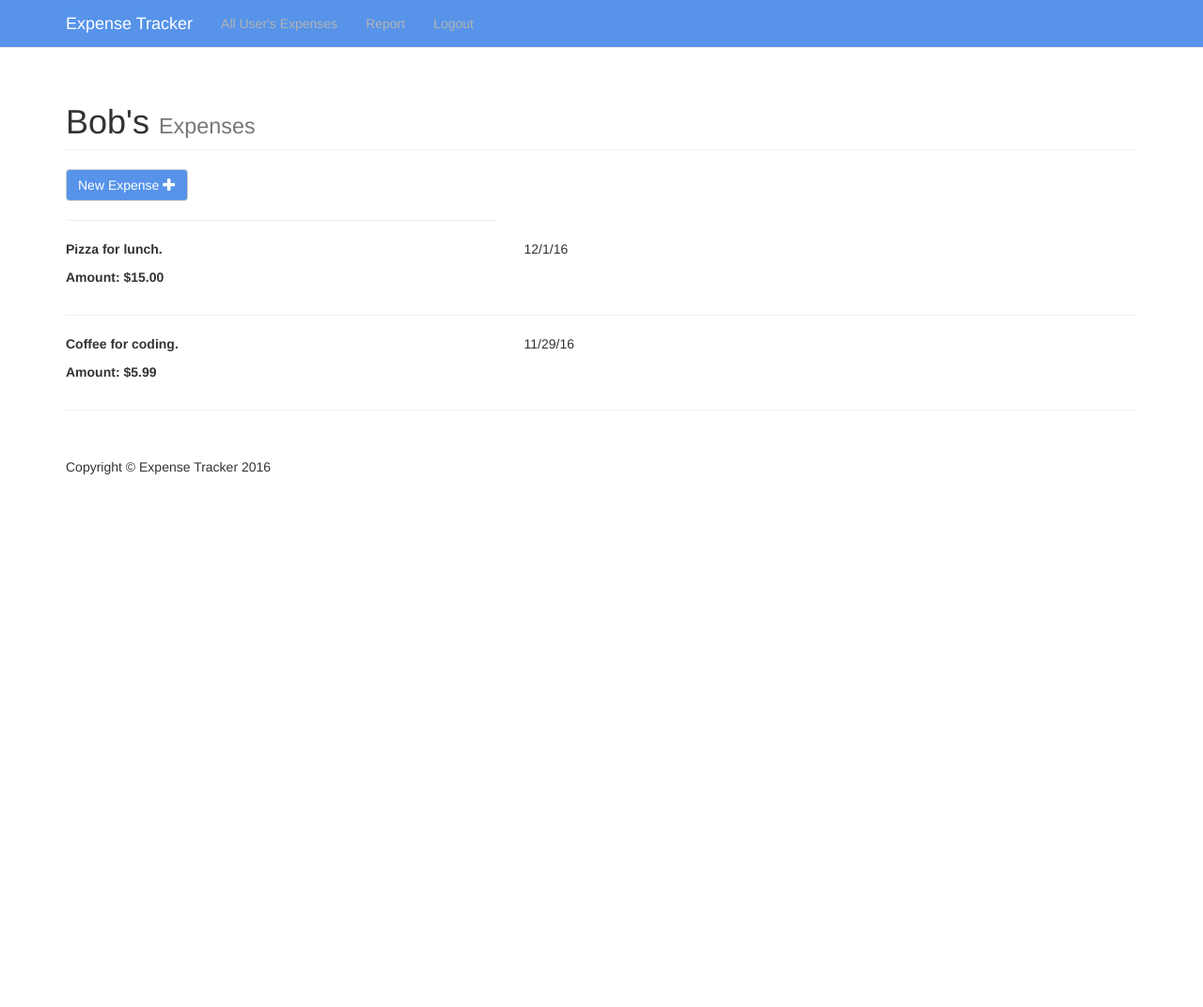
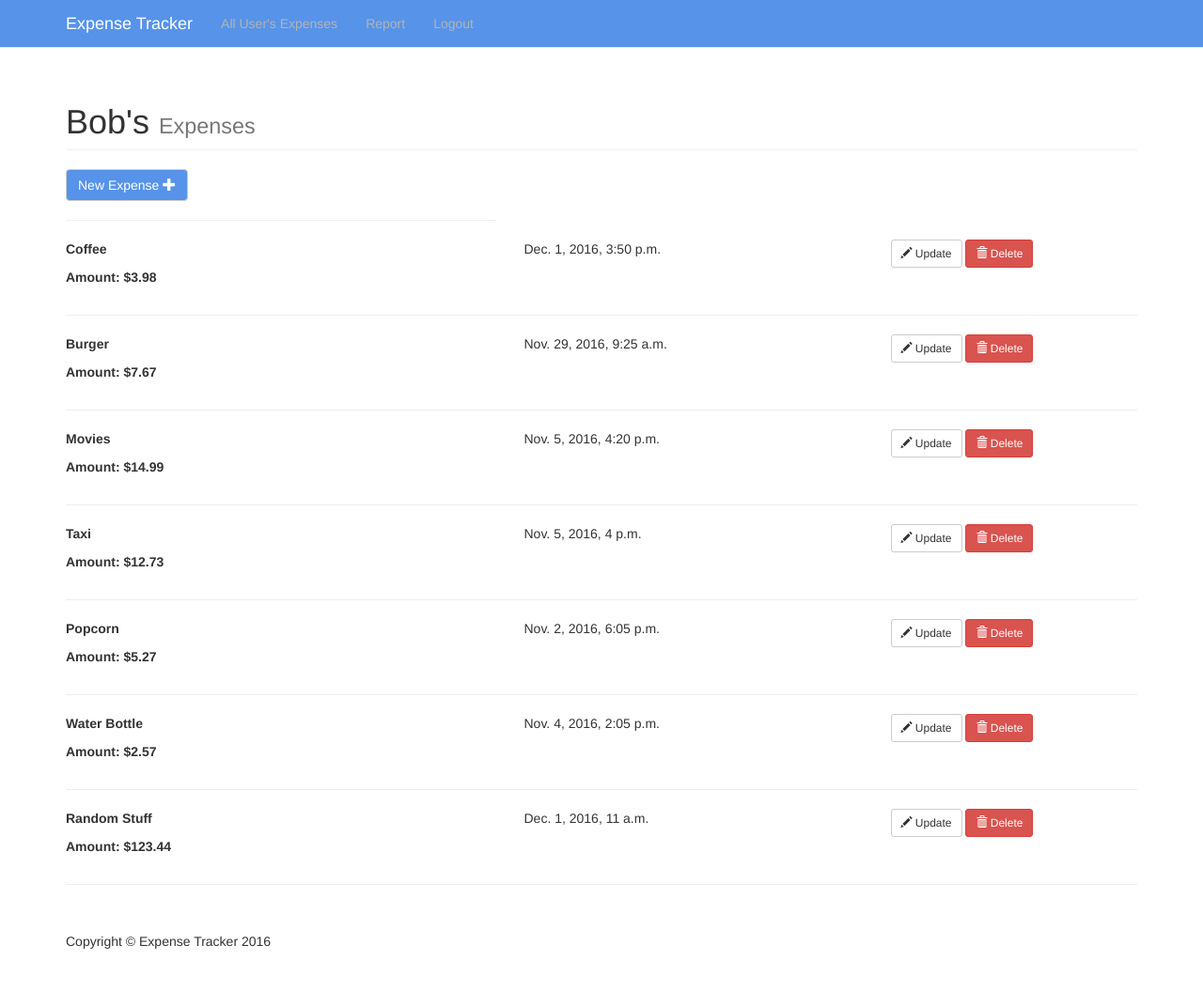
Before and after one commit to yusuf-musleh/Expense-Tracker, a Django app: page / in a window 1280 px wide. Shown: the whole page at 94% size. Before the commit the page ends 505 px from the top, so only its background shows below. Run offline with Django 3.2, Linux system fonts and the light colour scheme; a user stored in the database is signed in; data comes from the database, SQL or seed files in the repository; both versions use the stored data as it was after the commit; some libraries are stand-ins or nearby versions.

Commit message:
Added create/delete expense functionality.

```diff
--- a/expense_tracker/tracker/models.py
+++ b/expense_tracker/tracker/models.py
@@ -12,4 +12,4 @@ class Expense(models.Model):
 	description = models.TextField()
 
 	def __unicode__(self):
-		return self.amount + " spent on " + self.description + " by " +  self.owner
+		return "$" + str(self.amount) + " spent on " + self.description + " by " +  self.owner.username
--- /dev/null
+++ b/expense_tracker/tracker/static/tracker/js/script.js
@@ -0,0 +1,99 @@
+function submit_new_expense_form(url, csrf) {
+
+	var expense_description = $('#expense_description').val().trim();
+	var expense_amount = $('#expense_amount').val().trim();
+	var expense_date_time = $('#expense_date_time').val().trim();
+
+	$.post(url,
+		{
+			csrfmiddlewaretoken: csrf,
+			expense_description: expense_description,
+			expense_amount: expense_amount,
+			expense_date_time: expense_date_time
+
+		},
+		function(data) {
+			data = JSON.parse(data);
+			if (data['status'] == 'success'){
+				sucess_date = data['readable_date'].replace('PM', 'p.m.').replace('AM', 'a.m.');
+				$('#new_expense_modal').modal('hide');
+				$('#newExpenseForm')[0].reset();
+
+				var new_expense_html = "<div id=\"expense" + data['new_id'] + "\" class=\"row\">\
+	                <div class=\"col-md-5\">\
+		                <p style=\"font-weight: bold\">" + expense_description + "</p>\
+	                    <p style=\"font-weight: bold\">Amount: $" + expense_amount + "</p>\
+	                </div>\
+	                <div class=\"col-md-4\">" + sucess_date + "</div>\
+                	<div class=\"col-md-2\">\
+	                <button type=\"button\" class=\"btn btn-default btn-sm\">\
+	  				<span class=\"glyphicon glyphicon-pencil\" aria-hidden=\"true\"></span> Update\
+					</button>\
+	                <button type=\"button\" onclick=\"delete_expense('/delete_expense/', 'expense" + data['new_id'] + "', '" + csrf + "')\" class=\"btn btn-danger btn-sm\">\
+	  				<span class=\"glyphicon glyphicon-trash\" aria-hidden=\"true\"></span> Delete\
+					</button>\
+				</div>\
+	            </div>\
+	            <hr id=\"expense" + data['new_id'] + "hr\">"
+
+	            if ($('#expenses_div').children().size() == 0){
+	            	$( "#no_expense_div" ).remove();
+	            }
+
+				$('#expenses_div').append( new_expense_html );
+
+
+			}
+			else{
+				console.log(data[1]);
+			}
+
+		});
+
+	return false;
+}
+
+function delete_expense(url, expense_div_id, csrf) {
+	expense_id = expense_div_id.replace('expense', '');
+
+	$.post(url,
+		{
+			csrfmiddlewaretoken: csrf,
+			expense_id: expense_id
+
+		},
+		function(data) {
+			if (data == "success"){
+				$("#" + expense_div_id).remove();
+				$("#" + expense_div_id + 'hr').remove();
+
+				// data = data.replace("success", "").replace('PM', 'p.m.').replace('AM', 'a.m.');
+				// $('#new_expense_modal').modal('hide');
+				// $('#newExpenseForm')[0].reset();
+
+				// var new_expense_html = "<div class=\"row\">\
+	   //              <div class=\"col-md-5\">\
+		  //               <p style=\"font-weight: bold\">" + expense_description + "</p>\
+	   //                  <p style=\"font-weight: bold\">Amount: $" + expense_amount + "</p>\
+	   //              </div>\
+	   //              <div class=\"col-md-4\">" + data + "</div>\
+	   //          </div>\
+	   //          <hr>"
+
+	   //          if ($('#expenses_div').children().size() == 0){
+	   //          	$( "#no_expense_div" ).remove();
+	   //          }
+
+				// $('#expenses_div').append( new_expense_html );
+
+
+			}
+			else{
+				console.log(data);
+			}
+
+		});
+
+	return false;
+
+}
--- a/expense_tracker/tracker/templates/tracker/expenses.html
+++ b/expense_tracker/tracker/templates/tracker/expenses.html
@@ -85,7 +85,7 @@
         {% if expenses %}
         <div id="expenses_div">
             {% for expense in expenses %}
-            <div class="row">
+            <div id="expense{{expense.id}}" class="row">
 
                 <div class="col-md-5">
 	                <p style="font-weight: bold">{{ expense.description }}</p>
@@ -93,53 +93,33 @@
                 </div>
                 <div class="col-md-4">
                 	{{ expense.date_time }}
+ 					<!-- HAVE TIME ZONE THING HERE -->
+                </div>
 
- 					<!-- HAVE TIME ZONE THING HERE -->
-
-                </div>
+                <div class="col-md-2">
+	                <button type="button" class="btn btn-default btn-sm">
+	  				<span class="glyphicon glyphicon-pencil" aria-hidden="true"></span> Update
+					</button>
+	                <button type="button" onclick="delete_expense({% url 'delete_expense' %}, 'expense{{expense.id}}', '{{ csrf_token }}')" class="btn btn-danger btn-sm">
+	  				<span class="glyphicon glyphicon-trash" aria-hidden="true"></span> Delete
+					</button>
+				</div>
             </div>
-            <hr>
+            <hr id="expense{{expense.id}}hr">
             {% endfor %}
         </div>
 
         {% else %}
-        <div class="row">
+
+        <div id="expenses_div">
+        </div>
+        <div id='no_expense_div' class="row">
             <div class="col-md-5">
                 <h3>You have no expenses to track!</h3>
             </div>
         </div>
 
         {% endif %}
-
-        <!-- Pagination -->
-<!--         <div class="row text-center">
-            <div class="col-lg-12">
-                <ul class="pagination">
-                    <li>
-                        <a href="#">&laquo;</a>
-                    </li>
-                    <li class="active">
-                        <a href="#">1</a>
-                    </li>
-                    <li>
-                        <a href="#">2</a>
-                    </li>
-                    <li>
-                        <a href="#">3</a>
-                    </li>
-                    <li>
-                        <a href="#">4</a>
-                    </li>
-                    <li>
-                        <a href="#">5</a>
-                    </li>
-                    <li>
-                        <a href="#">&raquo;</a>
-                    </li>
-                </ul>
-            </div>
-        </div> -->
-        <!-- /.row -->
 
         {% else %}
             <h3>Please Login First!</h3>
@@ -162,6 +142,8 @@
 
     <!-- jQuery -->
     <script src="{% static 'tracker/js/jquery.js' %}"></script>
+    <!-- Expense Script -->
+    <script src="{% static 'tracker/js/script.js' %}"></script>
     <!-- Bootstrap Core JavaScript -->
     <script src="{% static 'tracker/js/bootstrap.min.js' %}"></script>
 	<!-- jQuery date formatter -->
@@ -198,12 +180,12 @@
                 <!-- Modal Body -->
                 <div class="modal-body">
 
-                    <form role="form" id='newExpenseForm' method="post" action="#" onSubmit="return submit_new_expense_form({% url 'new_expense' %}, '{{ csrf_token }}', '{{ page.id_num }}')">
+                    <form role="form" id='newExpenseForm' method="post" action="#" onSubmit="return submit_new_expense_form({% url 'create_new_expense' %}, '{{ csrf_token }}')">
                         {% csrf_token %}
-                        <div id='new_post_error'>
+                        <div id='new_expense_error'>
                         </div>
                       <div class="form-group">
-                        <label for="expense_description">Expense Description</label>
+                        <label for="expense_description">Description</label>
                           <input type="text" class="form-control"
                           id="expense_description" placeholder="Pizza for Dinner :D" required />
                       </div>
@@ -213,19 +195,16 @@
 					  <label for="expense_amount">Amount</label>
 					  	<div class="input-group">
 						  <span class="input-group-addon">$</span>
-						  <input type="number" step="0.01" min="0" placeholder="9.99" class="form-control" aria-label="Amount in US Dollars">
+						  <input type="number" step="0.01" min="0" placeholder="9.99" class="form-control" id="expense_amount" aria-label="Amount in US Dollars" required>
 						</div>
 					  </div>
 
 
 
-
-
-
 			  		<div class="form-group">
-				  		<label for="expense_date_time">Expense Description</label>
+				  		<label for="expense_date_time">Date & Time</label>
 				  		<br>
-						<input id="expense_date_time" type="text" name="date" value="">
+						<input class="form-control" id="expense_date_time" type="text" name="date" value="">
 						<script type="text/javascript">
 							$(function(){
 								$('*[name=date]').appendDtpicker({
@@ -234,10 +213,6 @@
 							});
 						</script>
 					</div>
-
-
-
-
 
 
                         <br>
--- a/expense_tracker/tracker/urls.py
+++ b/expense_tracker/tracker/urls.py
@@ -5,10 +5,13 @@ from . import views
 urlpatterns = [
 	url(r'^$', views.index, name='index'),
 
+	# Authentication
 	url(r'^signin/', views.signin, name='signin'),
 	url(r'^login/', views.login, name='login'),
 	url(r'^logout/', views.logout, name='logout'),
 
-	url(r'^new_expense/', views.new_expense, name='new_expense'),
+	# CRUD Actions
+	url(r'^create_new_expense/', views.create_new_expense, name='create_new_expense'),
+	url(r'^delete_expense/', views.delete_expense, name='delete_expense'),
 
 ]
--- a/expense_tracker/tracker/views.py
+++ b/expense_tracker/tracker/views.py
@@ -2,11 +2,18 @@ from django.shortcuts import render, HttpResponse, HttpResponseRedirect
 from django.contrib.auth.decorators import login_required
 from django.contrib.auth import authenticate, login as auth_login, logout as auth_logout
 
+from tracker.models import Expense
+
+from datetime import datetime
+
+import json
 
 @login_required(login_url='/signin/')
 def index(request):
 	context = {}
-	context['expenses'] = [{'date_time': '12/1/16', 'amount': '15.00', 'description': 'Pizza for lunch.'}, {'date_time': '11/29/16', 'amount': '5.99', 'description': 'Coffee for coding.'}]
+	user_expenses = Expense.objects.filter(owner=request.user)
+	context['expenses'] = user_expenses
+	# context['expenses'] = [{'date_time': '12/1/16', 'amount': '15.00', 'description': 'Pizza for lunch.'}, {'date_time': '11/29/16', 'amount': '5.99', 'description': 'Coffee for coding.'}]
 	return render(request, 'tracker/expenses.html', context)
 
 
@@ -38,5 +45,39 @@ def login(request):
 	else:
 		return HttpResponseRedirect('/')
 
-def new_expense(request):
-	return HttpResponse('new expense backend call')
+
+def create_new_expense(request):
+	if request.user.is_authenticated and request.method == 'POST':
+		try:
+			description = request.POST['expense_description']
+			amount = request.POST['expense_amount']
+			date_time = request.POST['expense_date_time']
+
+			amount = round(float(amount),2)
+			datetime_object = datetime.strptime(date_time, '%Y-%m-%d %H:%M')
+
+			new_expense = Expense(owner=request.user, date_time=datetime_object, amount=amount, description=description)
+			new_expense.save()
+
+			# success_data = ['success', new_expense.id, new_expense.date_time.strftime("%b. %-d, %Y, %-I:%M %p")]
+			success_data = {'status': 'success', 'new_id': new_expense.id, 'readable_date': new_expense.date_time.strftime("%b. %-d, %Y, %-I:%M %p")}
+			return HttpResponse(json.dumps( success_data ))
+		except:
+			failed_data = ['failed', 'Failed to create expense, try again!']
+			return HttpResponse(json.dumps(failed_data))
+	else:
+		return HttpResponseRedirect('/')
+
+
+def delete_expense(request):
+	if request.user.is_authenticated and request.method == 'POST':
+		try:
+			expense_id = request.POST['expense_id']
+			expense = Expense.objects.get(id=expense_id, owner=request.user)
+			expense.delete()
+			return HttpResponse('success')
+		except:
+			return HttpResponse('You cannot delete an expense you do not own!')
+
+	else:
+		return HttpResponseRedirect('/')
```
Also changed, not shown: expense_tracker/db.sqlite3, 3 other files.
